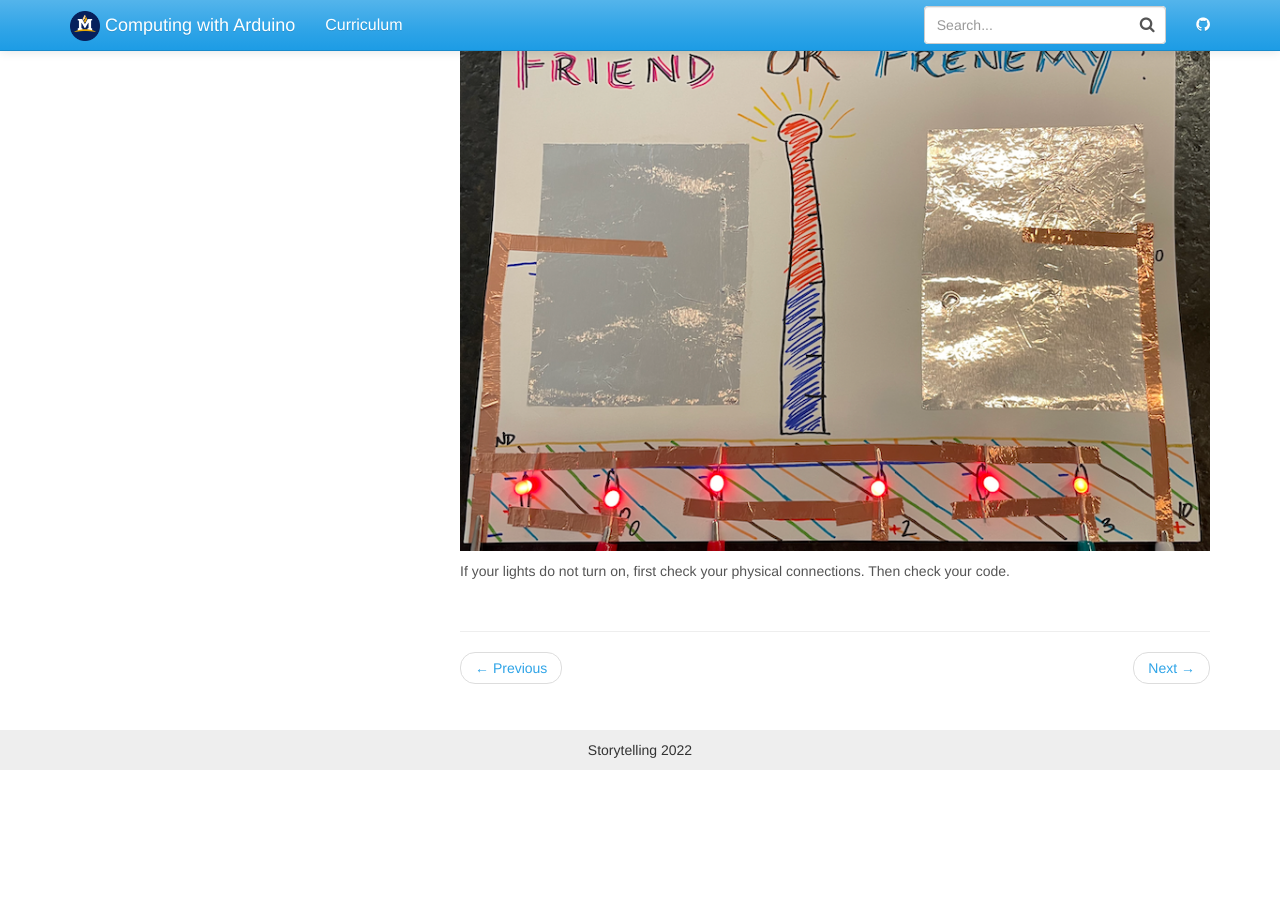
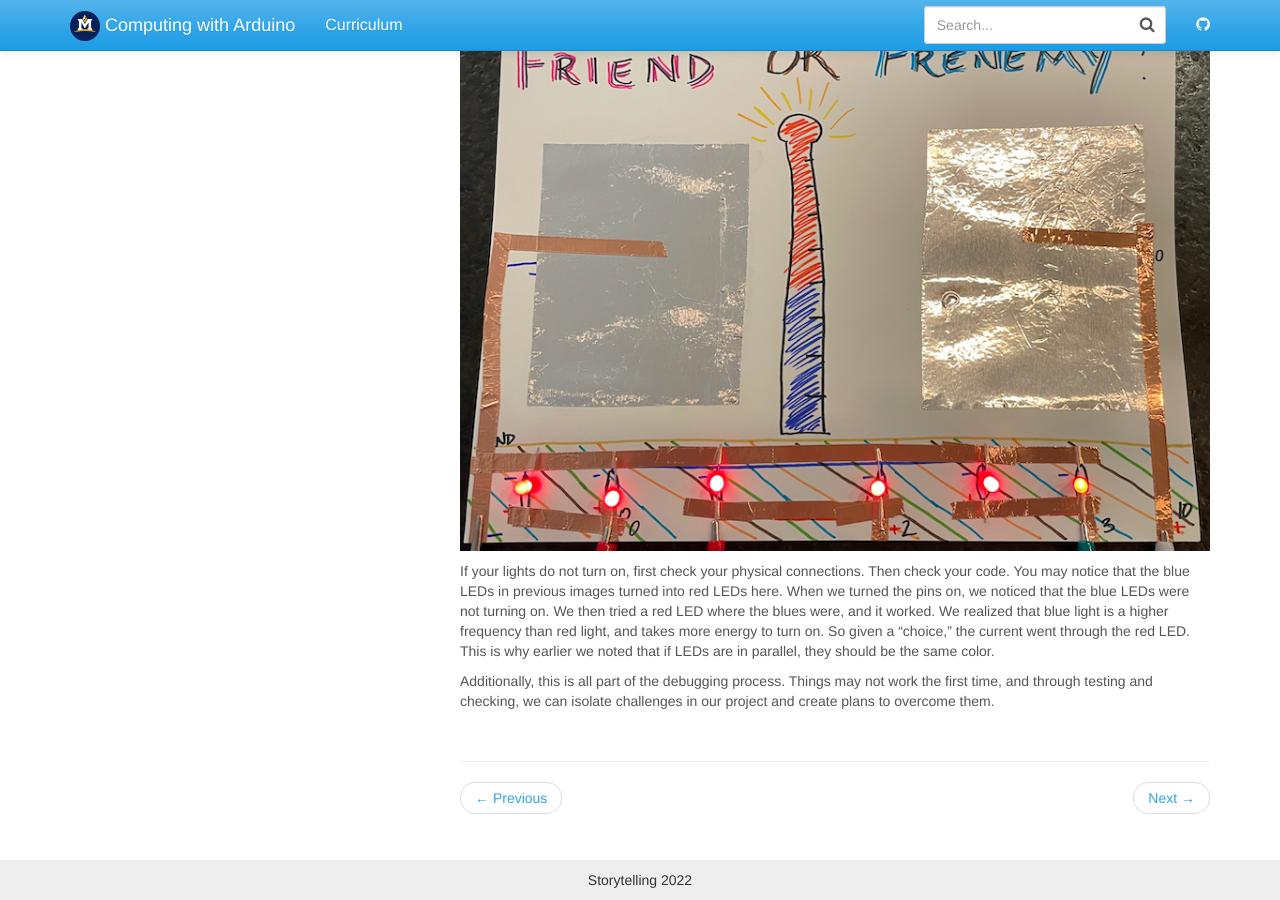
Before and after one commit to jake-chipps/friendometer, a Jekyll site: the page built from _docs/lessons/2-2.md, in a window 1280 px wide and 900 px high, scrolled down 2328 px. Built offline with Jekyll 4.4.1, drawn with Linux system fonts in a browser that asks for light colours; before the commit the page ends 3098 px from its top, so only the background shows below that.

Commit message:
Add content

```diff
--- a/_docs/lessons/2-2.md
+++ b/_docs/lessons/2-2.md
@@ -33,3 +33,6 @@ Test your LEDs.
 ![lights on](../images/2-2_lights-on.png)
 
 If your lights do not turn on, first check your physical connections. Then check your code.
+You may notice that the blue LEDs in previous images turned into red LEDs here. When we turned the pins on, we noticed that the blue LEDs were not turning on. We then tried a red LED where the blues were, and it worked. We realized that blue light is a higher frequency than red light, and takes more energy to turn on. So given a "choice," the current went through the red LED. This is why earlier we noted that if LEDs are in parallel, they should be the same color.
+
+Additionally, this is all part of the debugging process. Things may not work the first time, and through testing and checking, we can isolate challenges in our project and create plans to overcome them.
```
